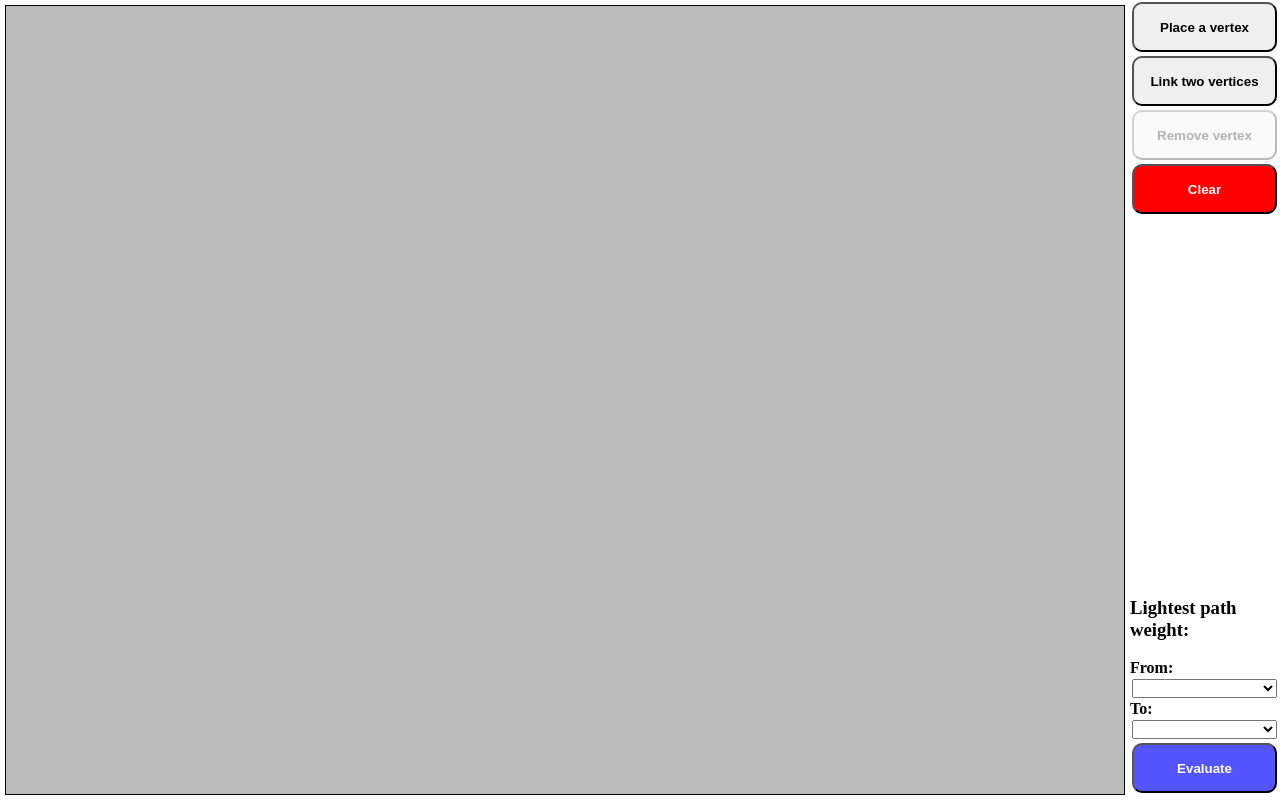
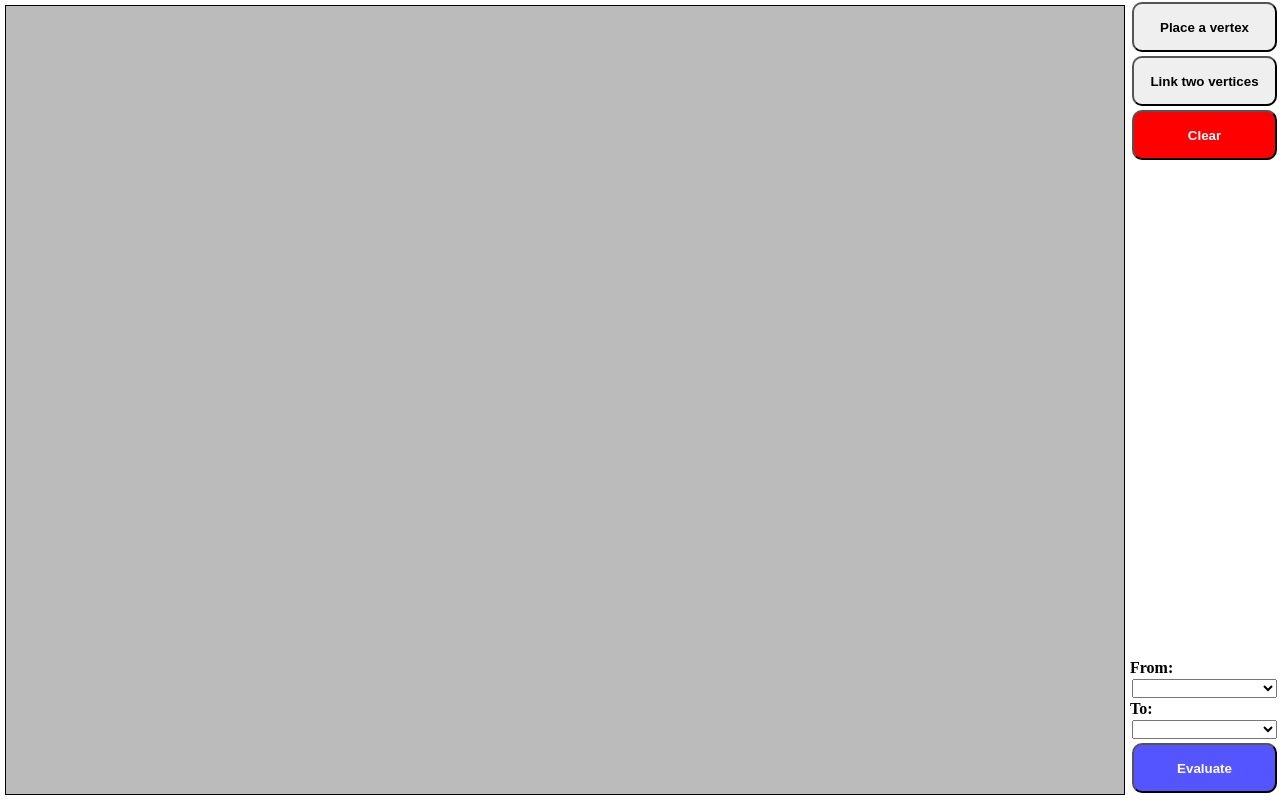
Before and after one commit to MathieuFan22/Shortest-Path-Application, a Vue app: page / in a window 1280 px wide. Built offline with nearby package versions, Linux system fonts and the light colour scheme.

Commit message:
Finished using FloyWarshall Algorithm

```diff
--- a/src/App.vue
+++ b/src/App.vue
@@ -1,14 +1,14 @@
 <template>
   <div>
     <SVGContainer :vertices= "vertices" :edges= "edges" :placingMode= "placing" :linkingMode= "linking" @setSelection= "setSelection" @addingVertex= "addVertex" @createEdge= "createEdge" @donePlacing= "donePlacing"  />
-    <SideBar :placingMode= "placing" :linkingMode= "linking" :removingMode= "removing" :vertices= "vertices" @togglePlacingMode= "togglePlacingMode" @toggleLinkingMode= "toggleLinkingMode" @toggleRemoval= "removeVertex" @evaluate= "evaluate" />
+    <SideBar :placingMode= "placing" :linkingMode= "linking" :removingMode= "removing" :vertices= "vertices" :shortest= "shortest" @togglePlacingMode= "togglePlacingMode" @toggleLinkingMode= "toggleLinkingMode" @toggleRemoval= "removeVertex" @evaluate= "evaluate" @clear= "clear" />
   </div>
 </template>
 
 <script>
   import SVGContainer from '@/components/SVGContainer';
   import SideBar from '@/components/SideBar';
-  import { tester, floydWarshall } from '@/shortestPathAlgorithms';
+  import { floydWarshall } from '@/shortestPathAlgorithms';
 
   export default {
     name: 'App',
@@ -20,6 +20,7 @@
       let placing= false;
       let linking= false;
       let removing= false;
+      let shortest= 0;
       let currentlySelected= null;
       let vertices= []; // [cx, xy, selected, name]
       let edges= [];  // ["x1,y1", "x2,y2", forth, weight, v1, v2, passing]
@@ -27,6 +28,7 @@
       return {
         placing,
         linking,
+        shortest,
         removing,
         currentlySelected,
         vertices,
@@ -75,7 +77,8 @@
         let _from= (parseInt(x1 - 25*cos)) + ',' + (parseInt(y1 - 25*sin));
         let _to= (parseInt(x2 + 25*cos)) + ',' + (parseInt(y2 + 25*sin));
 
-        this.edges.push([_from, _to, forth, weight, v1, v2, false]); // v1 and v2 will be used to create M
+        let ret= [_from, _to, forth, weight, v1, v2, false];
+        this.edges.push(ret); // v1 and v2 will be used to create M
         this.linkingMode= false;  // Finished linking
         this.unfocus();
       },
@@ -98,6 +101,7 @@
           this.placing= false;
         }
       },
+      /***********************************************************/
       removeVertex() {
         // Remove the vertex and reset the vertices array
         // No need to test as the button is disabled if no vertex is selected
@@ -110,6 +114,10 @@
         this.vertices= tmp;
         this.currentlySelected= null; // Reset the selected item
         this.removing= false; // Finished removal
+      },
+      clear() {
+        this.vertices= [];
+        this.edges= [];
       },
       getMatrix() {
         // Create the adjacency matrix
@@ -141,25 +149,36 @@
         // let result= mooreDijkstra(this.getMatrix(), _from)[`to-${_to}`]; // Get the path from _from to _to
         let matrix= this.getMatrix();
         let result= floydWarshall(matrix)[`from-${_from}`][`to-${_to}`];
-        console.log(result)
-        alert("The shortest path length: " + result[1]);
+        if (result[1] == Infinity)
+          alert("No path linking the two vertices");
+        else
+          this.shortest= result[1];
         // Color the path
-        for (let i= 0; i < result[0].length - 1; i++) {
-          console.log('checking ' + i)
-          this.edges.forEach((edge) => {
-            // v1 and v2 are in index 4 and 5 and we get the id by adding 1 to it
-            if (result[0][i] == edge[4] + 1 && result[0][i+1] == edge[5] + 1) {
-              edge[6]= true;
+        this.drawPath(result[0]);
+      },
+      drawPath(result) {
+        for (let i= 0; i < result.length - 1; i++) {
+        // console.log('checking ' + i)
+        // let newEdges= [];
+          let edge= [];
+          for (let j= 0; j < this.edges.length; j++) {
+          console.log(edge);
+          console.log('comparing ' + result[i] + ' and ' + (this.edges[j][4] + 1)+ ' and also ' + result[i+1] + ' and ' + (this.edges[j][5] + 1))
+            if (result[i] == this.edges[j][4] + 1 && result[i+1] == this.edges[j][5] + 1) {
+              edge.push(j);
+              console.log('Checking');
             }
-            else {
-              edge[6]= false;
-            }
+          // newEdges.push(edge);
+          } // End for
+        // this.edges= newEdges;
+          edge.forEach((index) => {
+            this.edges[index][6]= true;
           });
         }
-        //return output;
       },
       donePlacing() {
         this.placing= false;
+        this.unfocus();
       },
       togglePlacingMode() {
         this.unfocus();
--- a/src/components/SideBar.vue
+++ b/src/components/SideBar.vue
@@ -8,9 +8,9 @@
     <button :class= "{active: linkingMode}" @click= "toggleLinkingMode">
       Link two vertices
     </button>
-    <button :class= "{removal: removingMode}" :disabled= "!removingMode" @click= "$emit('toggleRemoval')">
+    <!-- <button :class= "{removal: removingMode}" :disabled= "!removingMode" @click= "$emit('toggleRemoval')">
       Remove vertex
-    </button>
+    </button> -->
     <button class= "removal" @click= "$emit('clear')">
       Clear
     </button>
```
